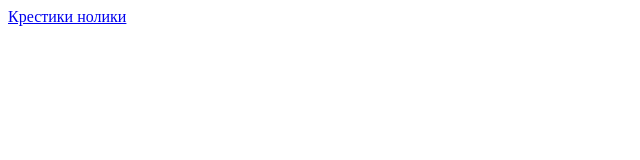
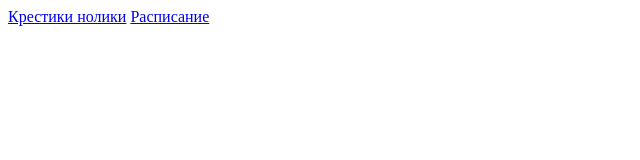
Before and after one commit to Zombony/Zombony.github.io, a plain HTML site: page index.html in a window 1280 px wide. Shown: the whole page, without its empty margins (0-640 px from the left). Drawn offline with Linux system fonts and the light colour scheme.

Commit message:
Update index.html

```diff
--- a/index.html
+++ b/index.html
@@ -8,6 +8,7 @@
 
 <body>
 	<a href="krestiki-noliki.html">Крестики нолики</a>
+	<a href="Raspisanie.html">Расписание</a>
 </body>
 
 </html>
```
